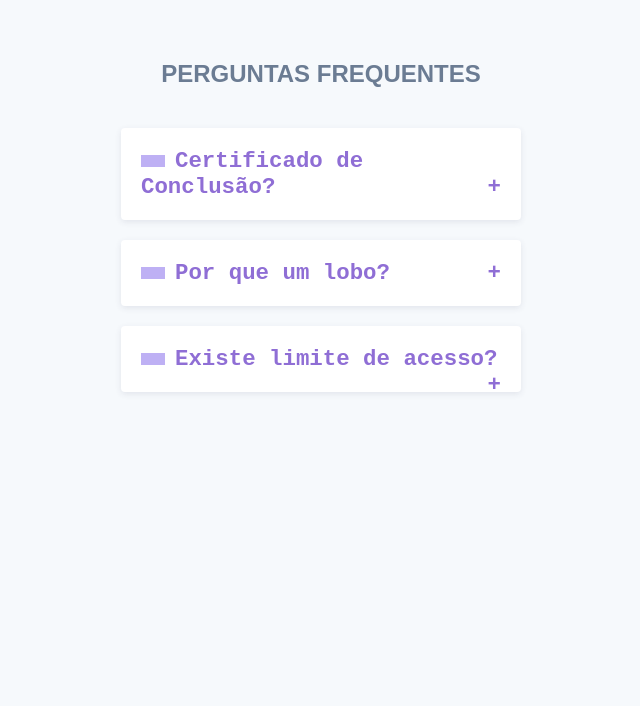
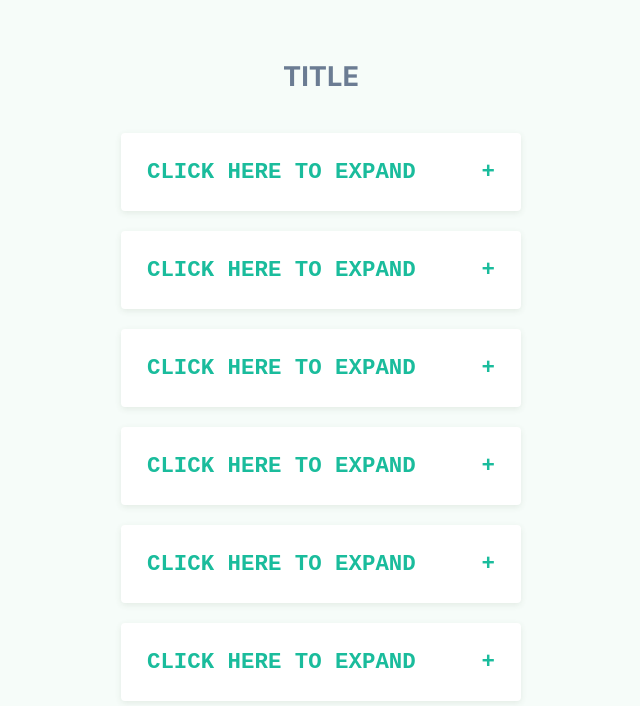
Before and after one commit to wesleysantosdev/hidden-checkbox-trigger, a plain HTML site: page index.html in a window 1280 px wide. Shown: the whole page, without its empty margins (319-959 px from the left). Drawn offline with Linux system fonts and the light colour scheme.

Commit message:
project finished

```diff
--- a/index.html
+++ b/index.html
@@ -5,40 +5,70 @@
     <meta http-equiv="X-UA-Compatible" content="IE=edge">
     <meta name="viewport" content="width=device-width, initial-scale=1.0">
     <link rel="stylesheet" href="style.css">
-    <title>CSS trigger checkbox</title>
+    <title>Expanding cards</title>
 </head>
 <body>
+    <header>
+        <h1>TITLE</h1>
+    </header>
      <main class="wrapper">
-         <header>
-             <h1>Perguntas Frequentes</h1>
-         </header>
          <section class="item-list">
-             <input type="checkbox" class="trigger-input" id="faq-title-1">
+             <input type="checkbox" class="trigger-input" id="card-title-1">
              <div class="trigger-wrapper">
-                 <label for="faq-title-1">
-                     <h2 class="faq-title">Certificado de Conclusão?</h2>
+                 <label for="card-title-1">
+                     <h2 class="title">CLICK HERE TO EXPAND</h2>
                  </label>
-                 <p class="faq-content">Lorem ipsum dolor sit amet consectetur adipisicing elit. Qui incidunt accusantium repellendus expedita animi, recusandae pariatur. Eius aperiam at dolorum vel fugiat alias culpa sequi corporis. Veniam tempore eaque qui!</p>
+                 <p class="card-content">Lorem ipsum dolor sit amet consectetur adipisicing elit. Qui incidunt accusantium repellendus expedita animi, recusandae pariatur. Eius aperiam at dolorum vel fugiat alias culpa sequi corporis. Veniam tempore eaque qui!</p>
              </div>
          </section>
 
          <section class="item-list">
-            <input type="checkbox" class="trigger-input" id="faq-title-2">
+            <input type="checkbox" class="trigger-input" id="card-title-2">
             <div class="trigger-wrapper">
-                <label for="faq-title-2">
-                    <h2 class="faq-title">Por que um lobo?</h2>
+                <label for="card-title-2">
+                    <h2 class="title">CLICK HERE TO EXPAND</h2>
                 </label>
-                <p class="faq-content">Lorem ipsum dolor sit amet consectetur adipisicing elit. Qui incidunt accusantium repellendus expedita animi, recusandae pariatur. Eius aperiam at dolorum vel fugiat alias culpa sequi corporis. Veniam tempore eaque qui!</p>
+                <p class="card-content">Lorem ipsum dolor sit amet consectetur adipisicing elit. Qui incidunt accusantium repellendus expedita animi, recusandae pariatur. Eius aperiam at dolorum vel fugiat alias culpa sequi corporis. Veniam tempore eaque qui!</p>
             </div>
         </section>
 
         <section class="item-list">
-            <input type="checkbox" class="trigger-input" id="faq-title-3">
+            <input type="checkbox" class="trigger-input" id="card-title-3">
             <div class="trigger-wrapper">
-                <label for="faq-title-3">
-                    <h2 class="faq-title">Existe limite de acesso?</h2>
+                <label for="card-title-3">
+                    <h2 class="title">CLICK HERE TO EXPAND</h2>
                 </label>
-                <p class="faq-content">Lorem ipsum dolor sit amet consectetur adipisicing elit. Qui incidunt accusantium repellendus expedita animi, recusandae pariatur. Eius aperiam at dolorum vel fugiat alias culpa sequi corporis. Veniam tempore eaque qui!</p>
+                <p class="card-content">Lorem ipsum dolor sit amet consectetur adipisicing elit. Qui incidunt accusantium repellendus expedita animi, recusandae pariatur. Eius aperiam at dolorum vel fugiat alias culpa sequi corporis. Veniam tempore eaque qui!</p>
+            </div>
+        </section>
+
+        <section class="item-list">
+            <input type="checkbox" class="trigger-input" id="card-title-4">
+            <div class="trigger-wrapper">
+                <label for="card-title-4">
+                    <h2 class="title">CLICK HERE TO EXPAND</h2>
+                </label>
+                <p class="card-content">Lorem ipsum dolor sit amet consectetur adipisicing elit. Qui incidunt accusantium repellendus expedita animi, recusandae pariatur. Eius aperiam at dolorum vel fugiat alias culpa sequi corporis. Veniam tempore eaque qui!</p>
+            </div>
+        </section>
+
+        <section class="item-list">
+            <input type="checkbox" class="trigger-input" id="card-title-5">
+            <div class="trigger-wrapper">
+                <label for="card-title-5">
+                    <h2 class="title">CLICK HERE TO EXPAND</h2>
+                </label>
+                <p class="card-content">Lorem ipsum dolor sit amet consectetur adipisicing elit. Qui incidunt accusantium repellendus expedita animi, recusandae pariatur. Eius aperiam at dolorum vel fugiat alias culpa sequi corporis. Veniam tempore eaque qui!</p>
+            </div>
+        </section>
+
+        <section class="item-list">
+            <input type="checkbox" class="trigger-input" id="card-title-6">
+            <div class="trigger-wrapper">
+                <label for="card-title-6">
+                    <h2 class="title">CLICK HERE TO EXPAND</h2>
+                </label>
+                <p class="card-content">Lorem ipsum dolor sit amet consectetur adipisicing elit. Qui incidunt accusantium repellendus expedita animi, recusandae pariatur. Eius aperiam at dolorum vel fugiat alias culpa sequi corporis. Veniam tempore eaque qui!</p>
             </div>
         </section>
      </main>
--- a/style.css
+++ b/style.css
@@ -1,75 +1,84 @@
+@import url('https://fonts.googleapis.com/css2?family=Inter:wght@200;300;400;500;600;700&display=swap');
+
 *{
     margin: 0;
     padding: 0;
     box-sizing: border-box;
 }
 
+:root{
+    --color-main: #1ABC9C;
+    --color-text: #6b7c93;
+}
+
 body {
-    background-color: #f6f9fc;
+    background-color: #f6fcf9;
+    font-family: 'Inter', sans-serif;;
+}
+
+h1 {
+    color: var(--color-text);
+    font-size: 1.7rem;
+    margin: 60px 0 40px 0;
+    text-align: center;
 }
 
 .wrapper{
+    margin: 0 auto;
     max-width: 400px;
-    margin: 0 auto;
-}
-
-h1 {
-    text-align: center;
-    margin: 60px 0 40px 0;
-    font-size: 1.5rem;
-    color: #6b7c93;
-    font-family: sans-serif;
-    text-transform: uppercase;
 }
 
 .item-list{
     background-color: white;
     border-radius: 4px;
+    box-shadow: 0 2px 6px rgba(55, 90, 50, 0.1);
     margin-bottom: 20px;
-    padding: 10px;
-    box-shadow: 0 2px 6px rgba(50, 50, 90, .1);
+    padding: 1rem;
+    transition: .3s ease-in-out;
 }
 
-.faq-title{
-    cursor: pointer;
-    padding: 10px;
-    font-size: 1.4rem;
-    font-family: monospace;
-    color: #8f6ed5;
+.item-list:hover{
+    background-color: var(--color-main);
 }
 
-.faq-title::before{
-    content: '';
-    display: inline-block;
-    height: 12px;
-    width: 24px;
-    margin-right: 10px;
-    background-color: #beb0f4;
+.item-list:hover .title,
+.item-list:hover .card-content{
+    color: white;
 }
 
-.faq-title::after{
+.title{
+    color: var(--color-main);
+    cursor: pointer;
+    font-family: monospace;
+    font-size: 1.4rem;
+    padding: 10px;
+}
+
+.title::after{
     content: '+';
     float: right;
-    transition: transform .3s ease;
+    transition: .5s ease;
 }
 
-.faq-content{
-    padding: 10px;
-    color: #6b7c93;
-    font-family: sans-serif;
-    font-size: .875rem;
-    line-height: 1.4rem;
+.card-content{
+    color: var(--color-text);
     display: none;
+    font-size: 0.9rem;
+    line-height: 1.6rem;
+    padding: 0.8rem;
 }
 
+/*hiding checkbox input */
 .trigger-input{
     display: none;
 }
 
-.trigger-input:checked + .trigger-wrapper .faq-content{
+/* this will make the content appear when the checkbox is checked */
+.trigger-input:checked + .trigger-wrapper .card-content{
     display: block;
 }
 
-.trigger-input:checked + .trigger-wrapper .faq-title::after{
-    transform: rotate(45deg) scale(1.02);
+/* this will make the "::after" content rotates when the checkbox is checked */
+.trigger-input:checked + .trigger-wrapper .title::after{
+    transform: rotate(45deg) scale(1);
 }
```
